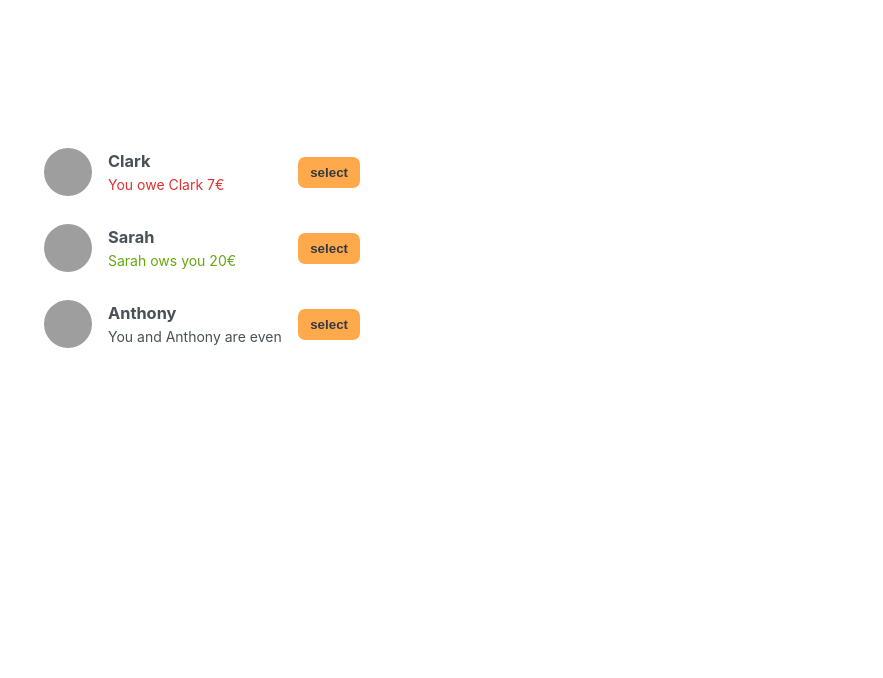
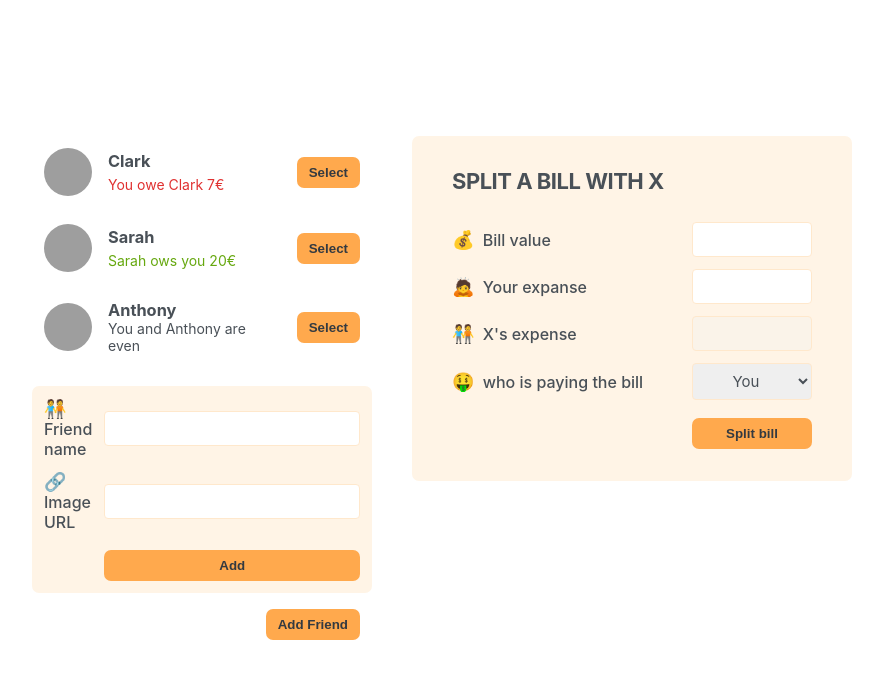
Before and after one commit to prabirstack/eat-n-split, a React (Vite) app: page / in a window 1280 px wide. Shown: the top 678 px of the page, without its empty margins (198-1081 px from the left). Built offline with nearby package versions, Linux system fonts and the light colour scheme; grey boxes are pictures that could not be loaded.

Commit message:
static styling done

```diff
--- a/src/App.jsx
+++ b/src/App.jsx
@@ -24,7 +24,10 @@
     <div className='app'>
       <div className='sidebar'>
         <FriendsList />
+        <FormAddFriend />
+        <Button>Add Friend</Button>
       </div>
+      <FormSplitBill />
     </div>
   )
 }
@@ -57,8 +60,49 @@
         </p>
       )}
       {friend.balance === 0 && <p>You and {friend.name} are even</p>}
-
-      <button className='button'>select</button>
+      <Button>Select</Button>
     </li>
   )
 }
+
+function Button({ children }) {
+  return <button className='button'>{children}</button>
+}
+
+function FormAddFriend() {
+  return (
+    <form className='form-add-friend'>
+      <label>🧑‍🤝‍🧑Friend name</label>
+      <input type='text' />
+      <label>🔗 Image URL</label>
+      <input type='text' />
+
+      <Button>Add</Button>
+    </form>
+  )
+}
+
+function FormSplitBill() {
+  return (
+    <form className='form-split-bill'>
+      <h2>Split a bill with X </h2>
+
+      <label> 💰 Bill value</label>
+      <input type='text' />
+
+      <label> 🙇 Your expanse</label>
+      <input type='text' />
+
+      <label> 🧑‍🤝‍🧑 X&apos;s expense</label>
+      <input type='text' disabled />
+
+      <label>🤑 who is paying the bill</label>
+      <select>
+        <option value="user">You</option>
+        <option value="friend">X</option>
+      </select>
+
+      <Button>Split bill</Button>
+    </form>
+  )
+}
```
